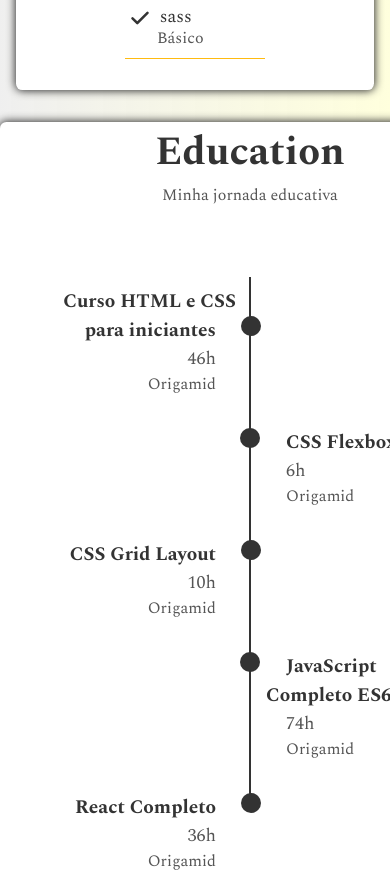
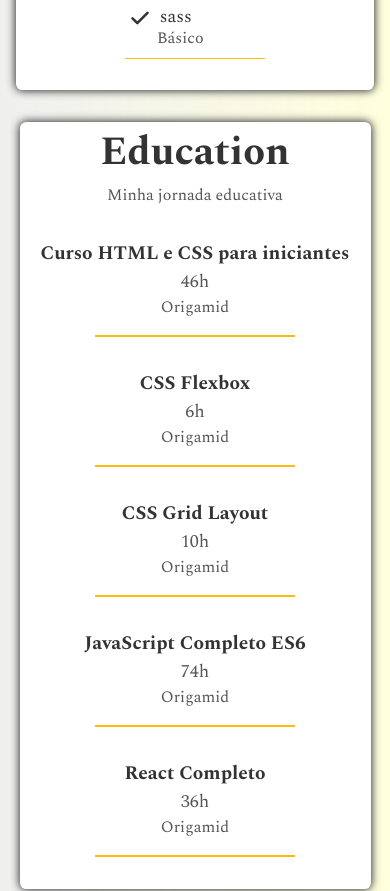
Before and after one commit to luizCosta-Serao/luizCosta-Serao.github.io, a React (Create React App) app: page / in a window 390 px wide. Shown: the part 2240-3131 px from the top of the page. Built offline with nearby package versions, Linux system fonts and the light colour scheme.

Commit message:
Education responsivo

```diff
--- a/src/components/Education/Certificates.module.css
+++ b/src/components/Education/Certificates.module.css
@@ -70,3 +70,50 @@
 .certificate:nth-of-type(odd) p {
   margin-right: 20px;
 }
+
+@media (max-width:600px) {
+  .certificate {
+    display: flex;
+    flex-direction: column;
+    justify-content: center;
+    width: 100%;
+  }
+
+  .certificate:nth-of-type(even) {
+    position: initial;
+  }
+
+  .certificate:nth-of-type(odd) {
+    text-align: center;
+
+  }
+
+  .certificate:nth-of-type(even) {
+    text-align: center;
+  }
+
+  .certificate:nth-of-type(odd) h3::after {
+    display: none;
+  }
+
+  .certificate:nth-of-type(even) h3::before {
+    display: none;
+  }
+
+  .certificate h3,
+  .certificate p,
+  .certificate span {
+    text-align: center !important;
+    margin-left: initial !important;
+    margin-right: initial !important;
+  }
+
+  .certificate p::after {
+    content: "";
+    display: block;
+    background-color: #fb1;
+    width: 200px;
+    height: 2px;
+    margin: 1rem auto 0 auto;
+  }
+}
--- a/src/components/Education/Education.module.css
+++ b/src/components/Education/Education.module.css
@@ -33,3 +33,21 @@
   top: -440px;
   width: 100%;
 }
+
+@media (max-width:600px) {
+  .education {
+    height: auto;
+    display: flex;
+    flex-direction: column;
+    width: 90%;
+  }
+
+  .education > p::after {
+    display: none;
+  }
+
+  .education ul {
+    position: initial;
+    margin-top: 2rem;
+  }
+}
```
